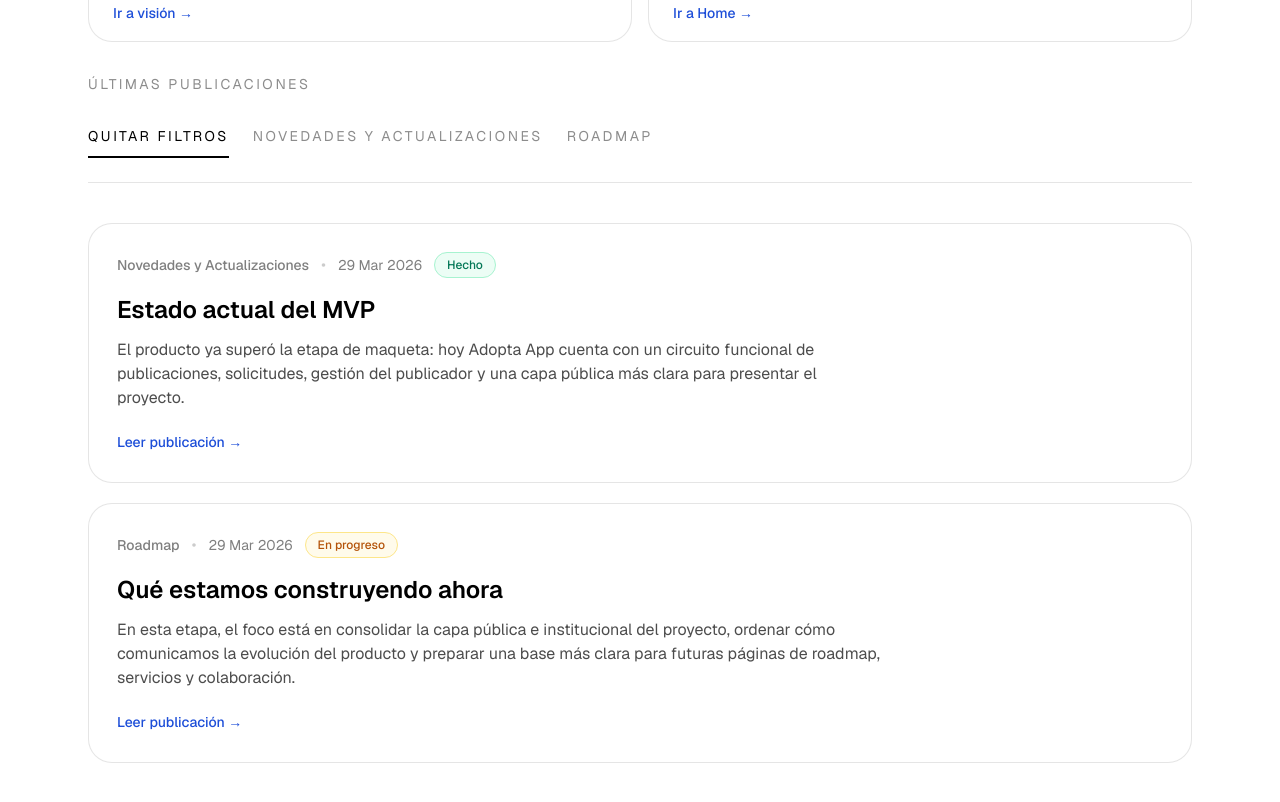
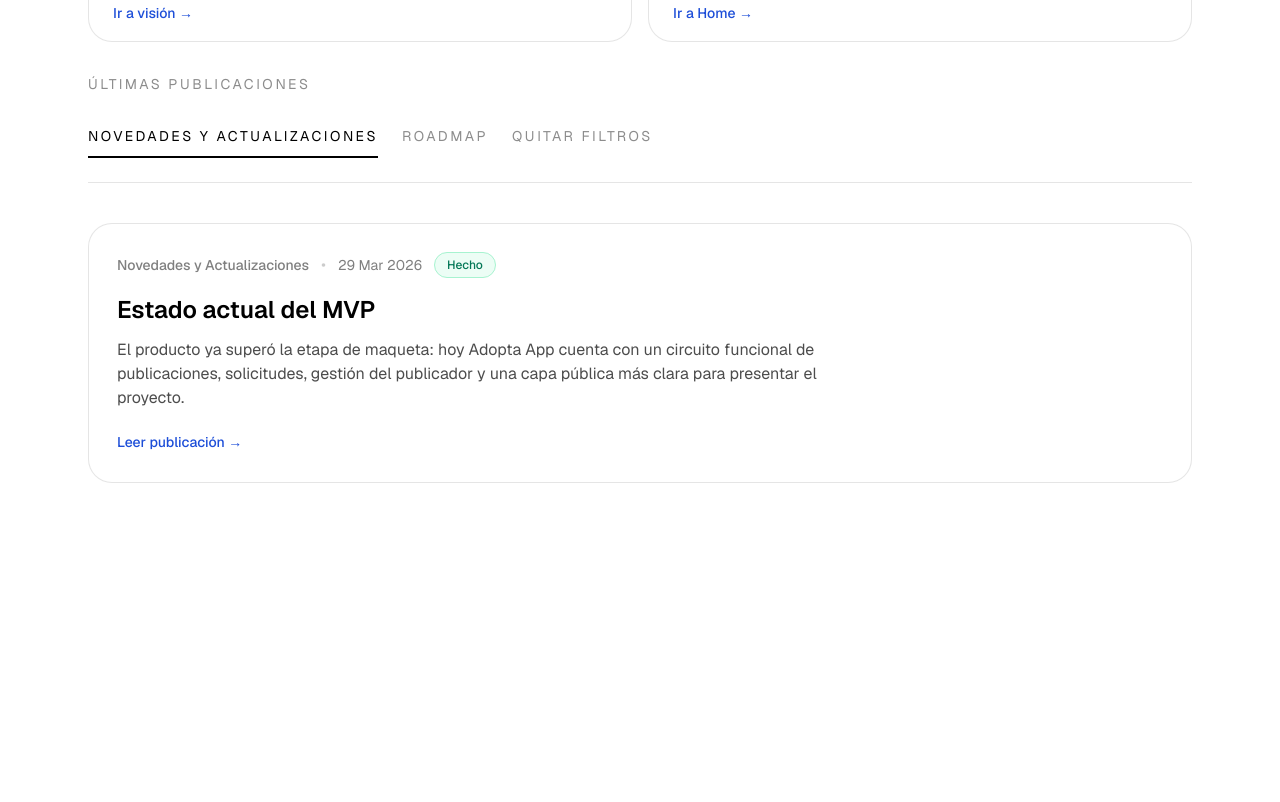
Before and after one commit to SantiagoPlus/adoptar_app, a Next.js app: page /actualizaciones in a window 1280 px wide. Shown: the part 560-1362 px from the top of the page. After the commit the page ends 1099 px from the top, so only its background shows below. Built offline with nearby package versions, Linux system fonts and the light colour scheme.

Commit message:
Refactor category filtering logic in page.tsx
Removed 'todas' category from CategoryFilter and updated related logic to filter updates accordingly.

```diff
--- a/app/actualizaciones/page.tsx
+++ b/app/actualizaciones/page.tsx
@@ -2,7 +2,7 @@ import { Suspense } from "react";
 import Link from "next/link";
 import { updates, type UpdateStatus } from "./data";
 
-type CategoryFilter = "todas" | "actualizacion" | "roadmap";
+type CategoryFilter = "actualizacion" | "roadmap";
 type SearchParams = Promise<{ categoria?: string }>;
 
 function StatusBadge({
@@ -25,9 +25,7 @@ function StatusBadge({
   );
 }
 
-function normalizeCategory(
-  category: string,
-): Exclude<CategoryFilter, "todas"> | null {
+function normalizeCategory(category: string): CategoryFilter | null {
   const normalized = category.trim().toLowerCase();
 
   if (
@@ -107,7 +105,7 @@ function ActualizacionesListSkeleton() {
   return (
     <>
       <div className="mb-6 flex flex-wrap items-center gap-x-6 gap-y-3">
-        {["Quitar filtros", "Novedades y Actualizaciones", "Roadmap"].map(
+        {["Novedades y Actualizaciones", "Roadmap", "Quitar filtros"].map(
           (label) => (
             <div
               key={label}
@@ -145,27 +143,17 @@ async function ActualizacionesList({
   const { categoria } = await searchParams;
 
   const activeCategory: CategoryFilter =
-    categoria === "actualizacion" || categoria === "roadmap"
-      ? categoria
-      : "todas";
+    categoria === "roadmap" ? "roadmap" : "actualizacion";
 
-  const filteredUpdates =
-    activeCategory === "todas"
-      ? updates.filter((item) => normalizeCategory(item.category) !== null)
-      : updates.filter(
-          (item) => normalizeCategory(item.category) === activeCategory,
-        );
+  const filteredUpdates = updates.filter(
+    (item) => normalizeCategory(item.category) === activeCategory,
+  );
 
   return (
     <>
       <div className="mb-6 flex flex-wrap items-center gap-x-6 gap-y-3">
         <FilterLink
           href="/actualizaciones"
-          label="Quitar filtros"
-          active={activeCategory === "todas"}
-        />
-        <FilterLink
-          href="/actualizaciones?categoria=actualizacion"
           label="Novedades y Actualizaciones"
           active={activeCategory === "actualizacion"}
         />
@@ -174,6 +162,12 @@ async function ActualizacionesList({
           label="Roadmap"
           active={activeCategory === "roadmap"}
         />
+        <Link
+          href="/actualizaciones?categoria=todas"
+          className="relative pb-3 text-sm uppercase tracking-[0.18em] text-black/45 transition hover:text-black"
+        >
+          Quitar filtros
+        </Link>
       </div>
 
       <div className="mb-10 border-t border-black/10" />
@@ -253,7 +247,8 @@ export default function ActualizacionesPage({
 
             <p className="mt-6 max-w-3xl text-base leading-7 text-black/70 md:text-lg">
               Un espacio para seguir la evolución de Adopta App a través de
-              publicaciones sobre avances del producto, novedades y próximas implementaciones.
+              publicaciones sobre avances del producto, novedades y próximos
+              pasos.
             </p>
           </header>
         </div>
```
